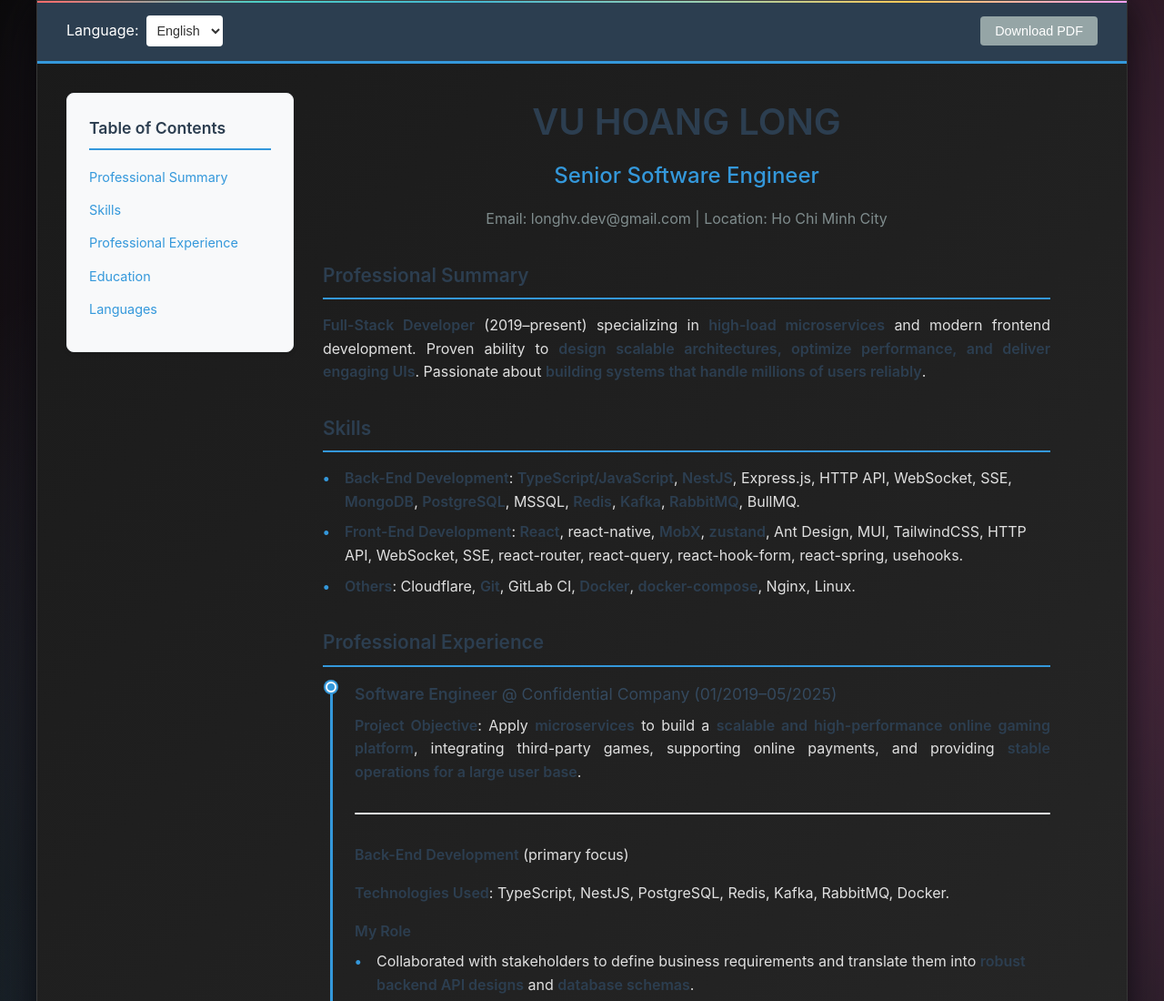
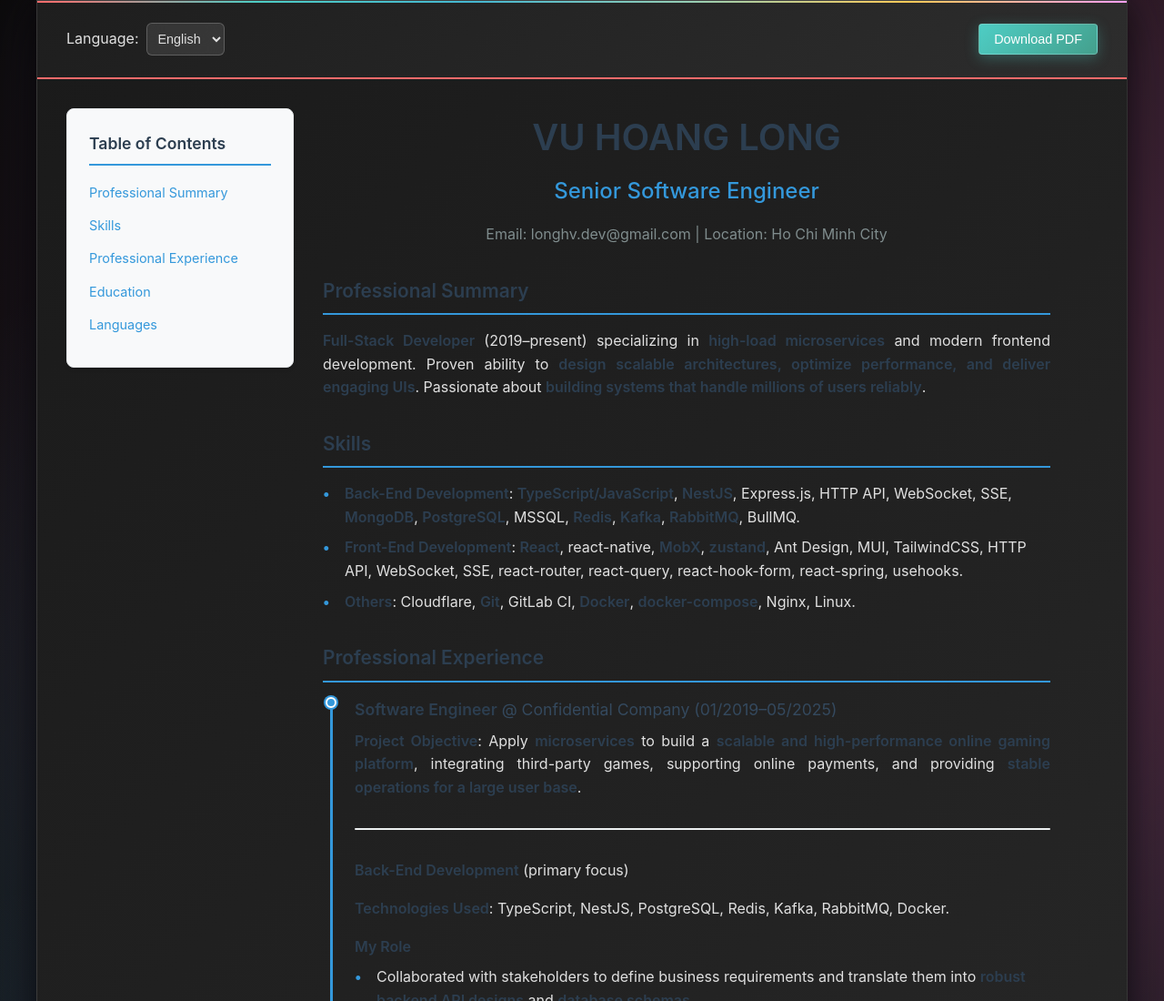
Before and after one commit to longhvx/longhvx.github.io, a plain HTML site: page index.html in a window 1280 px wide. Shown: the top 1100 px of the page at 91% size. Drawn offline with Linux system fonts and the light colour scheme.

Commit message:
style: update header controls with edgy gradients and hover effects

```diff
--- a/styles/cv_styles.css
+++ b/styles/cv_styles.css
@@ -53,10 +53,22 @@
 
 /* Header Controls */
 .cv-header-controls {
-  background-color: #2c3e50;
-  color: white;
-  padding: 1rem 2rem;
-  border-bottom: 3px solid #3498db;
+  background: linear-gradient(135deg, #1e1e1e 0%, #2d2d2d 100%);
+  color: #e0e0e0;
+  padding: 1.5rem 2rem;
+  border-bottom: 2px solid #ff6b6b;
+  position: relative;
+  backdrop-filter: blur(10px);
+}
+
+.cv-header-controls::before {
+  content: '';
+  position: absolute;
+  top: 0;
+  left: 0;
+  right: 0;
+  height: 1px;
+  background: linear-gradient(90deg, transparent, #ff6b6b, transparent);
 }
 
 .controls-wrapper {
@@ -75,11 +87,18 @@
 
 .language-select {
   padding: 0.5rem;
-  border: none;
-  border-radius: 4px;
-  background-color: white;
-  color: #333;
+  border: 1px solid rgba(255, 255, 255, 0.2);
+  border-radius: 6px;
+  background-color: rgba(255, 255, 255, 0.1);
+  color: #e0e0e0;
   font-size: 0.9rem;
+  backdrop-filter: blur(10px);
+  transition: all 0.3s ease;
+}
+
+.language-select:hover {
+  border-color: #ff6b6b;
+  background-color: rgba(255, 255, 255, 0.15);
 }
 
 .action-controls {
@@ -98,21 +117,29 @@
 }
 
 .btn-primary {
-  background-color: #3498db;
+  background: linear-gradient(135deg, #ff6b6b 0%, #ee5a24 100%);
   color: white;
+  border: 1px solid rgba(255, 255, 255, 0.2);
+  box-shadow: 0 4px 15px rgba(255, 107, 107, 0.3);
 }
 
 .btn-primary:hover {
-  background-color: #2980b9;
+  background: linear-gradient(135deg, #ee5a24 0%, #ff6b6b 100%);
+  transform: translateY(-2px);
+  box-shadow: 0 6px 20px rgba(255, 107, 107, 0.4);
 }
 
 .btn-secondary {
-  background-color: #95a5a6;
+  background: linear-gradient(135deg, #4ecdc4 0%, #44a08d 100%);
   color: white;
+  border: 1px solid rgba(255, 255, 255, 0.2);
+  box-shadow: 0 4px 15px rgba(78, 205, 196, 0.3);
 }
 
 .btn-secondary:hover {
-  background-color: #7f8c8d;
+  background: linear-gradient(135deg, #44a08d 0%, #4ecdc4 100%);
+  transform: translateY(-2px);
+  box-shadow: 0 6px 20px rgba(78, 205, 196, 0.4);
 }
 
 /* SEO Content Styles */
```
